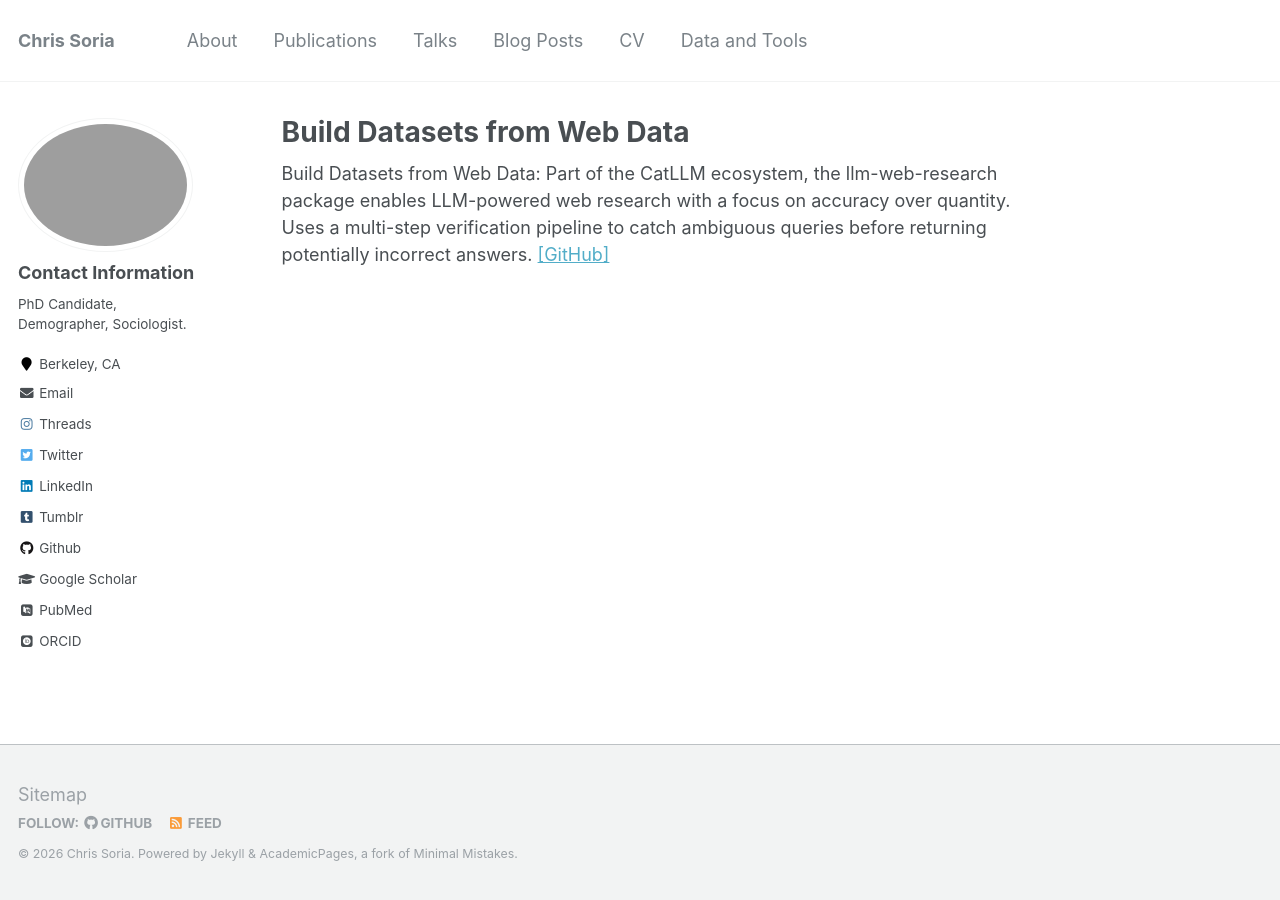
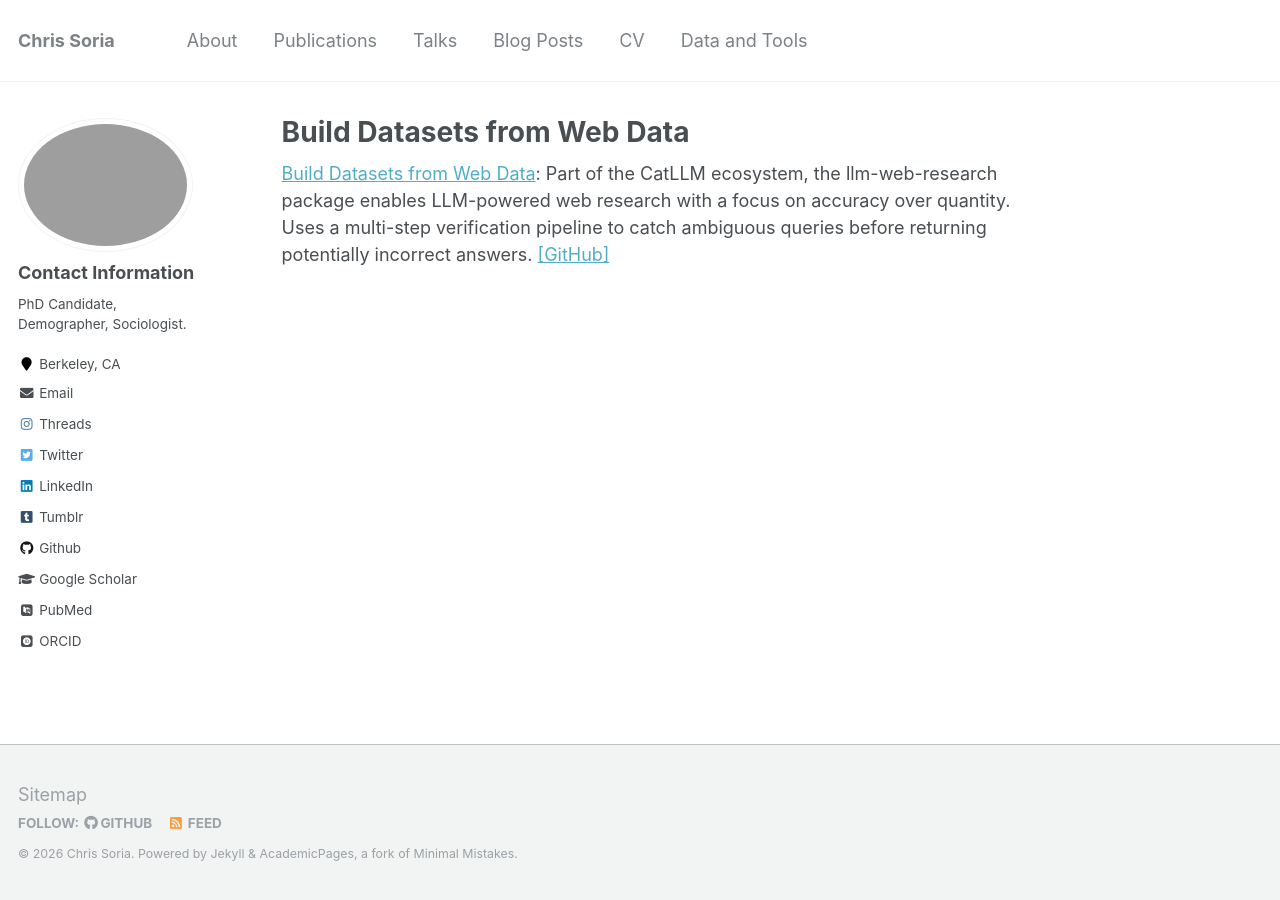
Before and after one commit to chrissoria/chrissoria.github.io, a Jekyll site: the page built from _pages/llm-web-research.md, in a window 1280 px wide. Built offline with Jekyll 4.4.1, drawn with Linux system fonts in a browser that asks for light colours; some web fonts are replaced; part of the change alters nothing that is shown.

```diff
--- a/_pages/llm-web-research.md
+++ b/_pages/llm-web-research.md
@@ -4,4 +4,4 @@ title: "Build Datasets from Web Data"
 author_profile: true
 ---
 
-Build Datasets from Web Data: Part of the CatLLM ecosystem, the llm-web-research package enables LLM-powered web research with a focus on accuracy over quantity. Uses a multi-step verification pipeline to catch ambiguous queries before returning potentially incorrect answers. <a href="https://github.com/chrissoria/llm-web-research">[GitHub]</a>
+<a href="https://pypi.org/project/llm-web-research/">Build Datasets from Web Data</a>: Part of the CatLLM ecosystem, the llm-web-research package enables LLM-powered web research with a focus on accuracy over quantity. Uses a multi-step verification pipeline to catch ambiguous queries before returning potentially incorrect answers. <a href="https://github.com/chrissoria/llm-web-research">[GitHub]</a>
```
Also changed, not shown: images/favicon.ico (added), 2 other files.
